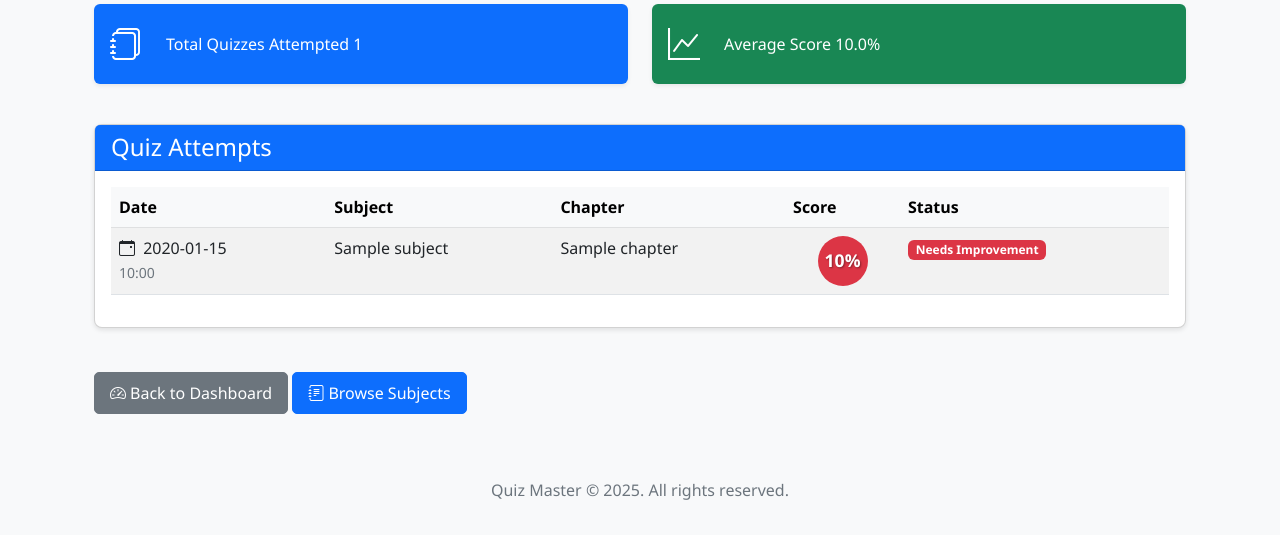
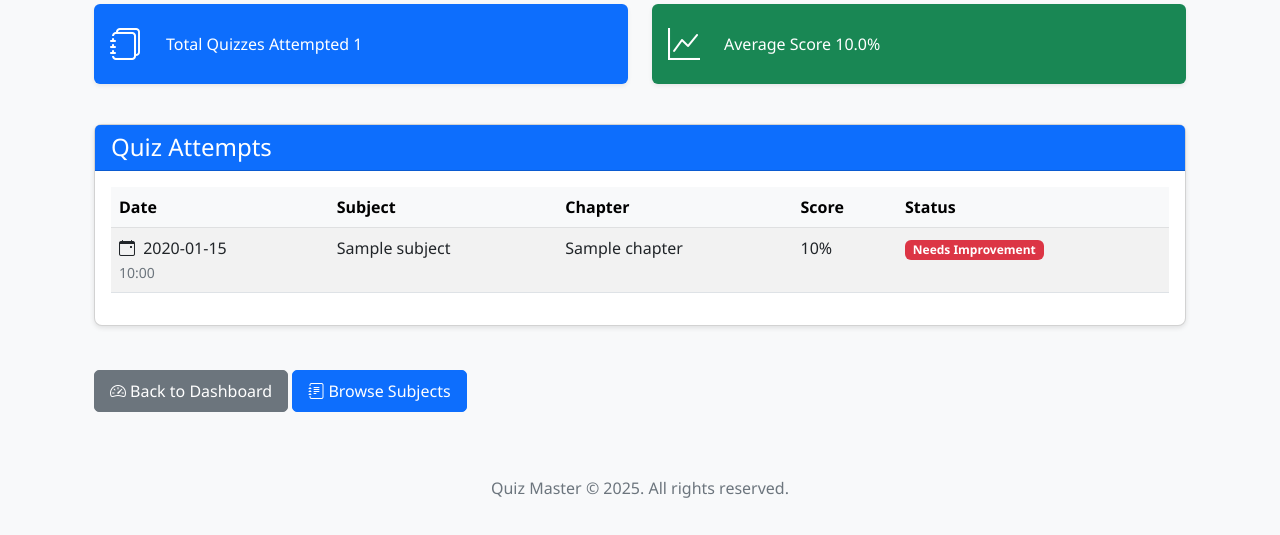
Before and after one commit to 0xAlok/QuizMaster, a Flask app: page /user/history in a window 1280 px wide. Shown: the part 232-767 px from the top of the page. Run offline with Flask 3, Linux system fonts and the light colour scheme; a user stored in the database is signed in; tables that the repository leaves empty hold one stand-in row (values such as "Sample post").

Commit message:
refactor: Remove score circle styles and revert to plain text scores in history

```diff
--- a/app/static/css/style.css
+++ b/app/static/css/style.css
@@ -75,39 +75,7 @@ body {
   box-shadow: 0 0 0 0.25rem rgba(13, 110, 253, 0.25);
 }
 
-/* quiz history score circle */
-.score-circle {
-  width: 50px; /* Smaller size for table */
-  height: 50px;
-  border-radius: 50%;
-  display: inline-flex; /* Use inline-flex for better table cell alignment */
-  align-items: center;
-  justify-content: center;
-  /* margin removed, will center via parent td */
-  font-weight: bold;
-  color: white; /* Default color, background will provide contrast */
-  vertical-align: middle; /* Align vertically in the cell */
-}
-
-/* Copied from quiz_result.html styles */
-.score-percentage-text {
-    font-size: 1.1rem; /* Adjusted size for smaller circle */
-    font-weight: bold;
-    color: white; /* White text for contrast on colored background */
-    display: block;
-    line-height: 1;
-    text-shadow: 1px 1px 2px rgba(0, 0, 0, 0.4); /* Optional shadow */
-}
-
-.high-score {
-  background-color: #198754; /* Green */
-}
-.medium-score {
-  background-color: #ffc107; /* Yellow */
-}
-.low-score {
-  background-color: #dc3545; /* Red */
-}
+/* Score circle styles removed */
 
 /* Custom radio button styles removed - using Bootstrap defaults */
 
--- a/app/templates/user/history.html
+++ b/app/templates/user/history.html
@@ -106,11 +106,9 @@
                                         </td>
                                         <td>{{ score.quiz.chapter.subject.name }}</td>
                                         <td>{{ score.quiz.chapter.name }}</td>
-                                        {# Apply score circle styling #}
-                                        <td class="text-center"> {# Center content in the cell #}
-                                            <div class="score-circle {% if score.total_scored >= 70 %}high-score{% elif score.total_scored >= 40 %}medium-score{% else %}low-score{% endif %}">
-                                                <span class="score-percentage-text">{{ score.total_scored|round(1) }}%</span>
-                                            </div>
+                                        {# Reverted to plain text score #}
+                                        <td>
+                                            {{ score.total_scored|round(1) }}%
                                         </td>
                                         <td>
                                             {# Corrected Status Badge Logic #}
```
